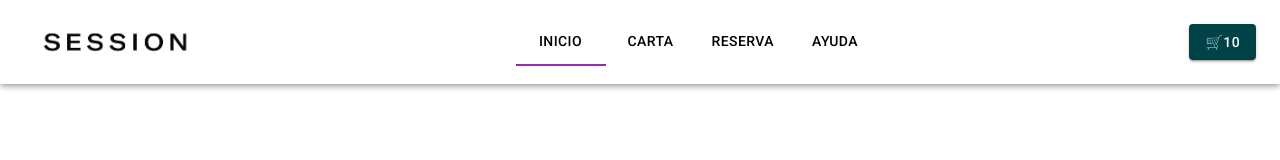
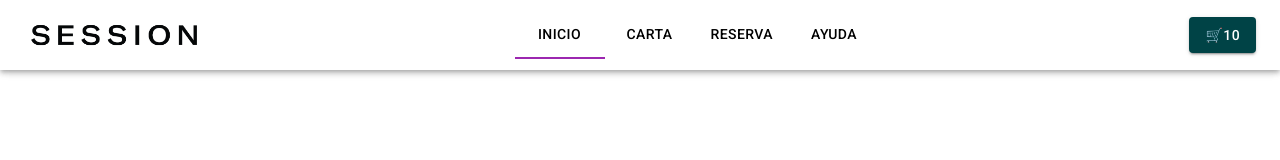
Before and after one commit to TiagoSantaMaria/react, a React (Create React App) app: page / in a window 1280 px wide. Shown: the top 160 px of the page. Built offline with nearby package versions, Linux system fonts and the light colour scheme.

Commit message:
Diseño en la Nav Mejorado

```diff
--- a/src/components/Navbar/NavBar.js
+++ b/src/components/Navbar/NavBar.js
@@ -18,14 +18,15 @@ const NavBarr = ({img}) => {
                               <Typography>
                               <Tabs textColor="" sx={{marginLeft:""}}>
                                 <DrawerComp/>
-                                <Tab label= <CardMedia sx={{width:150}}
+                                <Tabs textColor="" sx={{marginLeft:""}}>
+                                <CardMedia sx={{width:165}}
                                   component="img"
-                                  height="60"
+                                  height="65"
                                   image={img}
                                   textColor="black"
-                                  alt="hamburguesa"/>/
-                                >
-
+                                  alt="hamburguesa"
+                                />
+                              </Tabs>
                               </Tabs>
                               </Typography>
                               <Button sx={{marginLeft:"auto", background:"#004346"}} variant="contained">
@@ -37,14 +38,13 @@ const NavBarr = ({img}) => {
                           ):(
                             <>
                               <Tabs textColor="" sx={{marginLeft:""}}>
-                                <Tab label=
-                                  <CardMedia sx={{width:150}}
+                                <CardMedia sx={{width:180}}
                                   component="img"
-                                  height="60"
+                                  height="70"
                                   image={img}
                                   textColor="black"
-                                  alt="hamburguesa"/>/
-                                >
+                                  alt="hamburguesa"
+                                />
                               </Tabs>
                               <Tabs textColor="" sx={{marginLeft:"auto"}}
                                 value={value}
```
